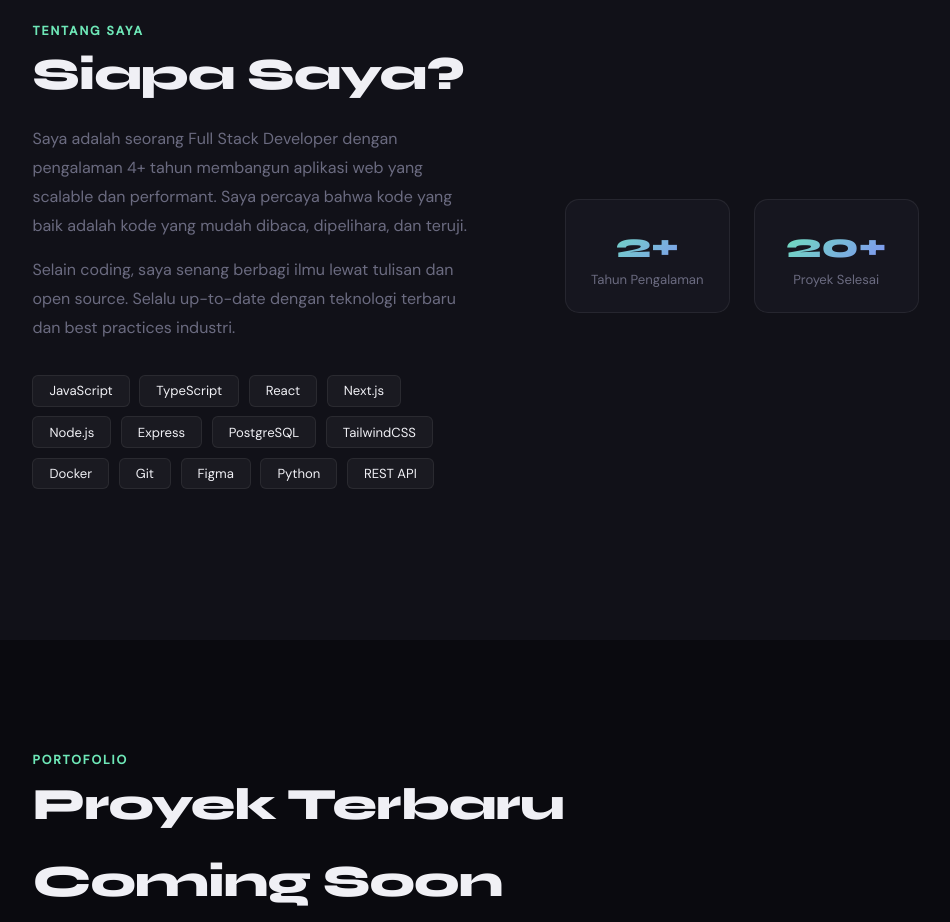
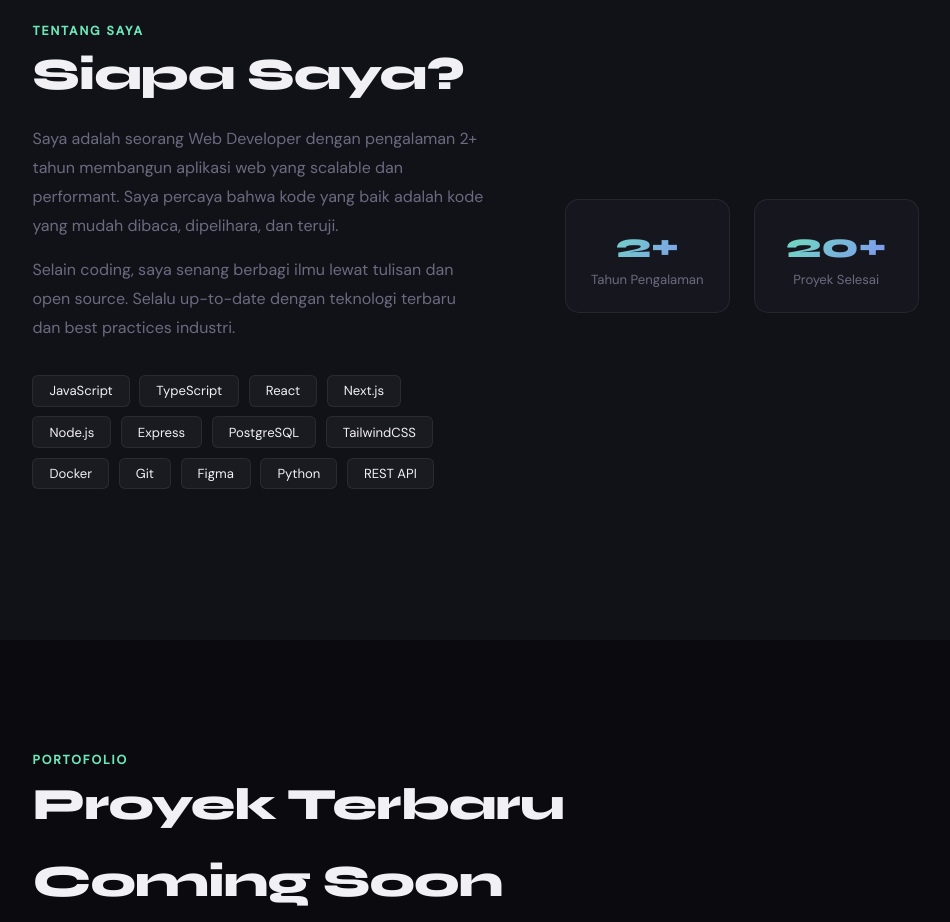
Before and after one commit to alippps/portfolio, a React (Vite) app: page / in a window 1280 px wide. Shown: the part 960-1882 px from the top of the page, without its empty margins (70-1020 px from the left). Built offline with nearby package versions, Linux system fonts and the light colour scheme.

Commit message:
Fix menu About

```diff
--- a/src/pages/About.jsx
+++ b/src/pages/About.jsx
@@ -12,7 +12,7 @@ export default function About() {
 
           <div className={styles.aboutText}>
             <p>
-              Saya adalah seorang Full Stack Developer dengan pengalaman 4+ tahun
+              Saya adalah seorang Web Developer dengan pengalaman 2+ tahun
               membangun aplikasi web yang scalable dan performant. Saya percaya bahwa
               kode yang baik adalah kode yang mudah dibaca, dipelihara, dan teruji.
             </p>
```
